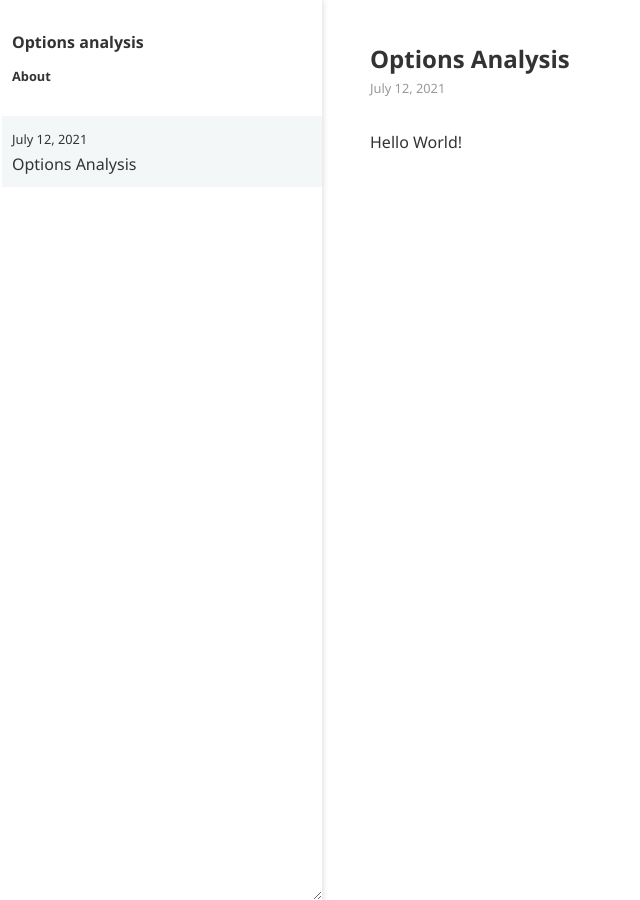
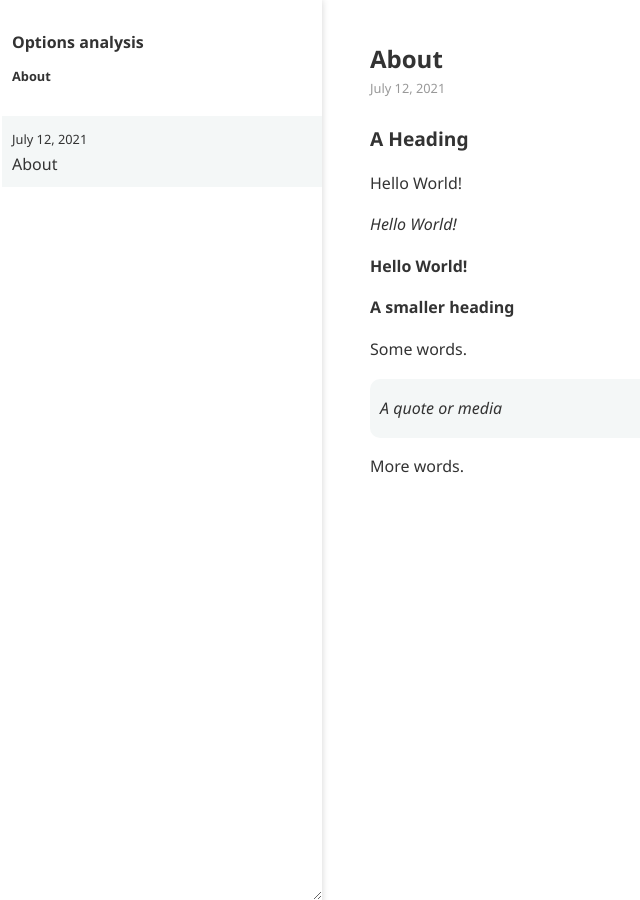
Before and after one commit to Chipingai/Chipingai.github.io, a Jekyll site: the page built from _posts/2021-07-12-about.md, in a window 1280 px wide. Shown: the whole page, without its empty margins (0-640 px from the left). Built offline with Jekyll 4.4.1, drawn with Linux system fonts in a browser that asks for light colours.

Commit message:
Update 2021-07-12-about.md

```diff
--- a/_posts/2021-07-12-about.md
+++ b/_posts/2021-07-12-about.md
@@ -1,6 +1,20 @@
 ---
-title: "Options Analysis"
+title: "About"
 ---
 
 
+### A Heading
+
 Hello World!
+
+_Hello World!_
+
+__Hello World!__
+
+#### A smaller heading
+
+Some words.
+
+> A quote or media
+
+More words.
```
